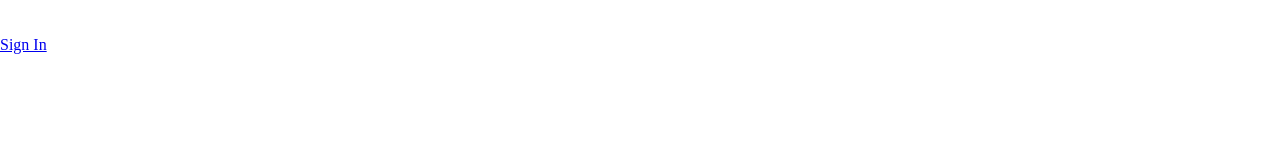
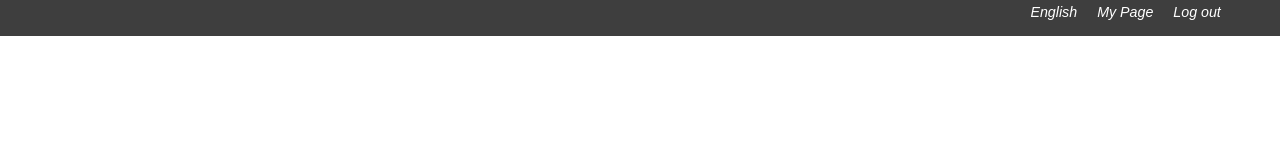
Before and after one commit to chidiebereojingwa/conference-page, a plain HTML site: page index.html in a window 1280 px wide. Drawn offline with Linux system fonts and the light colour scheme.

Commit message:
Modified css

```diff
--- a/css/style.css
+++ b/css/style.css
@@ -10,3 +10,55 @@
     margin: 0;
     box-sizing: border-box;
   }
+
+  .header-icons {
+    display: none;
+  }
+
+  .menu-btn {
+    display: flex;
+    justify-content: center;
+    align-items: center;
+    cursor: pointer;
+    height: 35px;
+    width: 35px;
+    top: 20px;
+    left: 20px;
+    position: sticky;
+    z-index: 5;
+    transition: all 0.5s ease-in-out;
+}
+
+  .logo{
+      display: none;
+  }
+
+
+  @media only screen and (min-width: 769px) {
+
+    .header-icons {
+        display: flex;
+        justify-content: flex-end;
+        background-color: #3e3e3e;
+        width: 100%;
+        height: 36px;
+        padding-right: 4%;
+        padding-top: 3px;
+      }
+
+    .social-icons {
+        display: inline;
+        font-family: "Nanum Gothic", sans-serif;
+      }
+
+    .social-icons a {
+        text-decoration: none;
+        color: #fff;
+        font-size: 0.89em;
+        margin: 8px;
+      }
+
+      .social-icons a:hover {
+        color: #ec5242;
+      }
+  }
--- a/index.html
+++ b/index.html
@@ -14,12 +14,18 @@
     <title>GHUB Conference page</title>
 </head>
 <body>
-    <div class="social-header">
+    <div class="header-icons">
         <ul>
-          <li><a href="#"><i class="fa fa-facebook"></i></a></li>
-          <li><a href="#"><i class="fa fa-twitter"></i></a></li>
-          <li><a href="#">Sign In</a></li>
-        </ul>
+            <li class="social-icons"><a href="#"><i class="fa fa-facebook"></a></li>
+            <li class="social-icons"><a href="#"><i class="fa fa-twitter"></a></li>
+            <li class="social-icons"><a href="#">English</a></li>
+            <li class="social-icons"><a href="#">My Page</a></li>
+            <li class="social-icons"><a href="#">Log out</a></li>
+          </ul>
+      </div>
+
+      <div class="menu-btn">
+        <div class="burger"></div>
       </div>
 
 </body>
```
